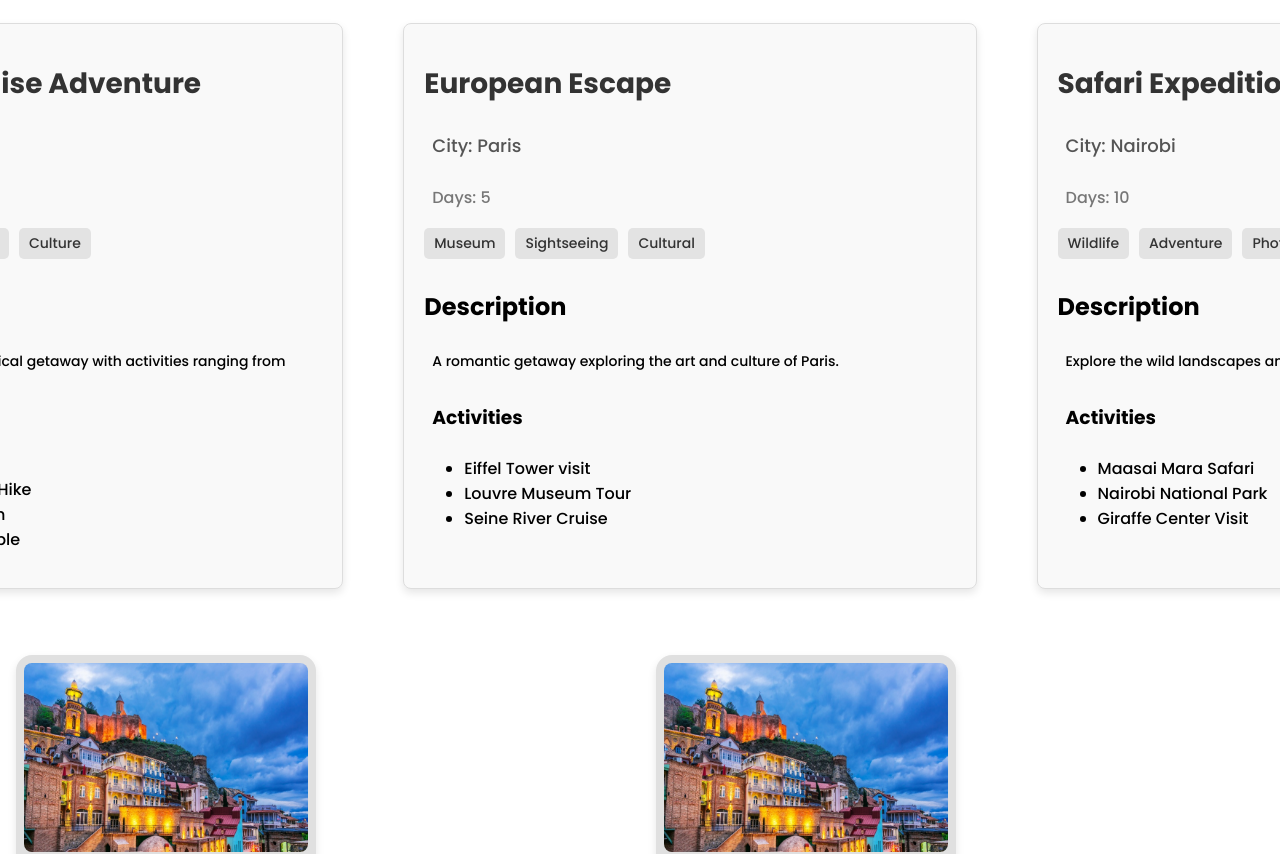
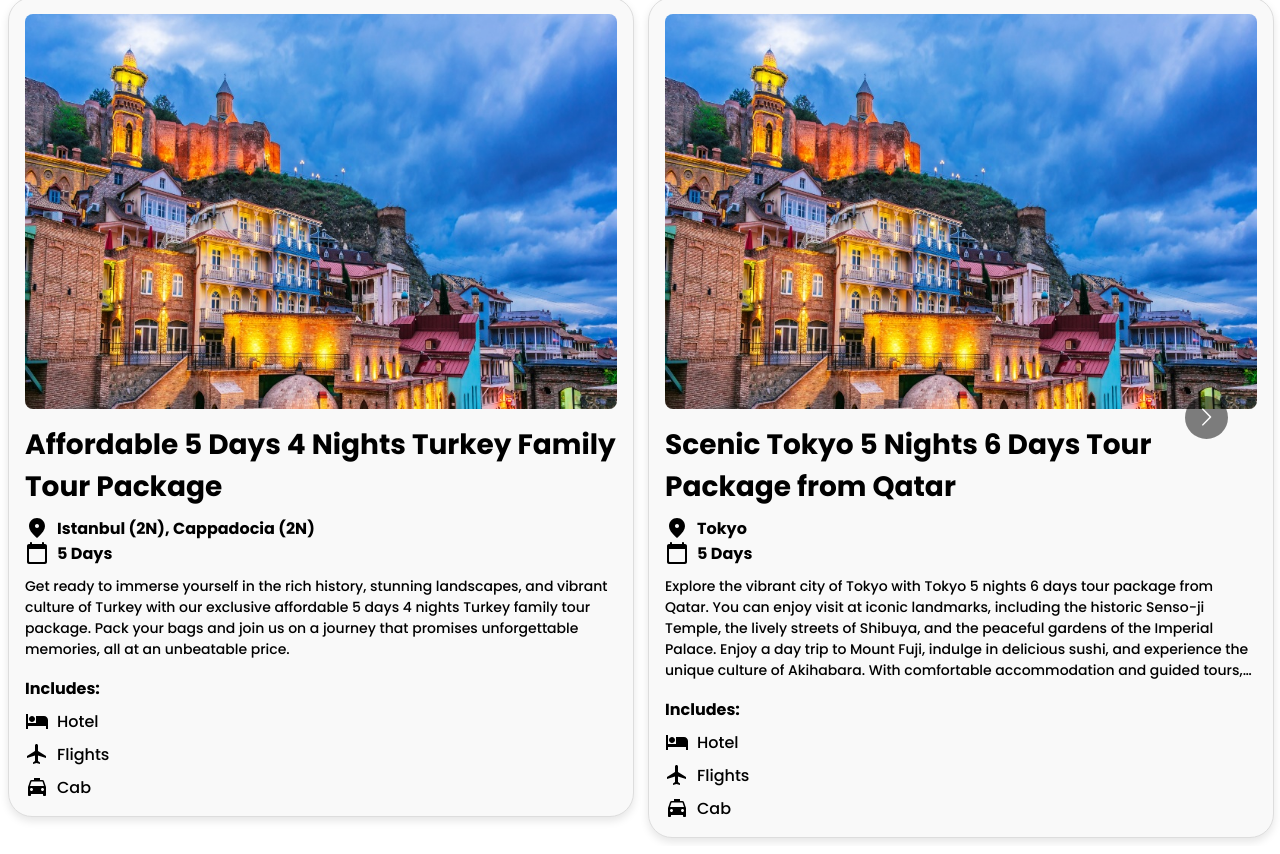
Before and after one commit to MervinRoy4/Holiday-Planet, a React (Vite) app: page / in a window 1280 px wide. Shown: the part 827-1681 px from the top of the page. Built offline with nearby package versions, Linux system fonts and the light colour scheme.

Commit message:
Carousel Final for V1

```diff
--- a/src/App.tsx
+++ b/src/App.tsx
@@ -2,95 +2,15 @@ import React from 'react';
 import './App.css';
 import Header from './components/Header';
 import HeroSection from './components/HeroSection';
-import Packages from './components/Packages';
 import TourCarousel from './components/TourCarousel';
 import BookingSteps from './components/BookingSteps';
 import Footer from './components/Footer';
-
-
-const packagesList = [
-  {
-    title: "Tropical Paradise Adventure",
-    city: "Bali",
-    days: 7,
-    activityTags: ["Hiking", "Surfing", "Beach", "Culture"],
-    description: "Experience the ultimate tropical getaway with activities ranging from surfing to hiking.",
-    activities: ["Mount Batur Sunrise Hike", "Surfing at Kuta Beach", "Visit to Uluwatu Temple"],
-  },
-  {
-    title: "European Escape",
-    city: "Paris",
-    days: 5,
-    activityTags: ["Museum", "Sightseeing", "Cultural"],
-    description: "A romantic getaway exploring the art and culture of Paris.",
-    activities: ["Eiffel Tower visit", "Louvre Museum Tour", "Seine River Cruise"],
-  },
-  {
-    title: "Safari Expedition",
-    city: "Nairobi",
-    days: 10,
-    activityTags: ["Wildlife", "Adventure", "Photography"],
-    description: "Explore the wild landscapes and stunning wildlife of Kenya.",
-    activities: ["Maasai Mara Safari", "Nairobi National Park", "Giraffe Center Visit"],
-  },
-  {
-    title: "Mountain Trek",
-    city: "Nepal",
-    days: 14,
-    activityTags: ["Hiking", "Camping", "Adventure"],
-    description: "A challenging trek through the stunning Himalayan mountains.",
-    activities: ["Everest Base Camp Trek", "Annapurna Circuit", "Poon Hill Hike"],
-  },
-  {
-    title: "Island Escape",
-    city: "Maldives",
-    days: 6,
-    activityTags: ["Beach", "Relaxation", "Snorkeling"],
-    description: "A peaceful retreat on the beautiful islands of the Maldives.",
-    activities: ["Snorkeling in Coral Reefs", "Sunset Cruise", "Spa Day"],
-  }
-];
-
-const tourPackagesData = [
-  {
-      title: "Affordable 5 Days 4 Nights Turkey Family Tour Package",
-      city: "Istanbul (2N), Cappadocia (2N)",
-      days: 5,
-      services: ["Hotel", "Flights", "Guide"],
-      description: "Get ready to immerse yourself in the rich history, stunning landscapes, and vibrant culture of Turkey with our exclusive affordable 5 days 4 nights Turkey family tour package. Pack your bags and join us on a journey that promises unforgettable memories, all at an unbeatable price.",
-      image: "src/assets/packageImages/georgia.jpg"
-  },
-  {
-      title: "Beach Relaxation",
-      city: "Maldives",
-      days: 5,
-      services: ["Hotel", "Meals", "Snorkeling"],
-      description: "Relax on the beautiful beaches of Maldives.",
-      image: "path_to_image2.jpg"
-  },
-  {
-      title: "Cultural Exploration",
-      city: "Rome",
-      days: 6,
-      services: ["Hotel", "Tours", "Meals"],
-      description: "Explore the rich history and culture of Rome.",
-      image: "path_to_image3.jpg"
-  }
-];
-
 
 const App: React.FC = () => {
   return (
     <div className="App">
       <Header />
       <HeroSection />
-      <div className="carousel-container">
-      <div className="carousel">
-        {packagesList.map((pkg, index) => (
-          <Packages key={index} packageData={pkg} />
-        ))}
-      </div>
-      </div>
       <TourCarousel />
       <BookingSteps />
       <Footer />
--- a/src/components/Package.tsx
+++ b/src/components/Package.tsx
@@ -1,20 +1,57 @@
-import React from "react";
 import '../styles/Package.css';
 import LocationOnRoundedIcon from '@mui/icons-material/LocationOnRounded';
 import CalendarTodayRoundedIcon from '@mui/icons-material/CalendarTodayRounded';
+import HotelIcon from '@mui/icons-material/Hotel';
+import FlightIcon from '@mui/icons-material/Flight';
+import CabIcon from '@mui/icons-material/LocalTaxi';
 
-export default function Product() {
+interface ProductProps {
+    image: string;
+    title: string;
+    city: string;
+    days: number;
+    description: string;
+ }
+
+export default function Product(props: ProductProps) {
     return (
         <div className="package-card">
             <img
                 className="package-image"
-                src="src/assets/packageImages/georgia.jpg"
-                alt="product">
-            </img>
-            <h2>Tour Title</h2>
-            <h3><LocationOnRoundedIcon />City</h3>
-            <h4><CalendarTodayRoundedIcon /> Days</h4>
-            <p>Lorem, ipsum dolor sit amet consectetur adipisicing elit. Sequi, odio ipsam est debitis, dolorem nam praesentium aperiam recusandae blanditiis cum consequuntur consequatur, assumenda dolorum ducimus sunt fugit qui adipisci modi!</p>
+                src={props.image}
+                alt="product"
+            />
+            <h2>{props.title}</h2>
+
+            <div className="city">
+                <LocationOnRoundedIcon />
+                <h4>{props.city}</h4>
+            </div>
+
+            <div className="days">
+                <CalendarTodayRoundedIcon />
+                <h4>{props.days} Days</h4>
+            </div>
+
+            <p>
+            {props.description}
+            </p>
+
+            <div className="includes">
+                <h4>Includes:</h4>
+                <div className="include-item">
+                    <HotelIcon />
+                    <span>Hotel</span>
+                </div>
+                <div className="include-item">
+                    <FlightIcon />
+                    <span>Flights</span>
+                </div>
+                <div className="include-item">
+                    <CabIcon />
+                    <span>Cab</span>
+                </div>
+            </div>
         </div>
-    )
+    );
 }
--- a/src/components/Packages.tsx
+++ /dev/null
@@ -1,49 +0,0 @@
-import React from "react";
-import "../styles/Packages.css";
-
-// Define types for the package data
-interface PackageData {
-  title: string;
-  city: string;
-  days: number;
-  activityTags: string[];
-  description: string;
-  activities: string[];
-}
-
-// Main component to display package details
-const Packages: React.FC<{ packageData: PackageData }> = ({ packageData }) => {
-  const { title, city, days, activityTags, description, activities } = packageData;
-
-  return (
-    <div className="package-container">
-      <h1 className="title">{title}</h1>
-      <p className="city">City: {city}</p>
-      <p className="days">Days: {days}</p>
-
-      <div className="tag-container">
-        {activityTags.map((tag, index) => (
-          <span key={index} className="tag">
-            {tag}
-          </span>
-        ))}
-      </div>
-
-      <div className="description-container">
-        <h2>Description</h2>
-        <p>{description}</p>
-      </div>
-
-      <div className="activities-container">
-        <h3>Activities</h3>
-        <ul>
-          {activities.map((activity, index) => (
-            <li key={index}>{activity}</li>
-          ))}
-        </ul>
-      </div>
-    </div>
-  );
-};
-
-export default Packages;
--- a/src/components/TourCarousel.tsx
+++ b/src/components/TourCarousel.tsx
@@ -1,4 +1,3 @@
-import React from 'react';
 import "../styles/TourCarousel.css";
 import Package from './Package.tsx';
 import Carousel from 'react-multi-carousel';
@@ -24,15 +23,47 @@ const TourCarousel = () => {
           }
         };
 
+    const tourPackagesData = [
+      {
+          title: "Affordable 5 Days 4 Nights Turkey Family Tour Package",
+          city: "Istanbul (2N), Cappadocia (2N)",
+          days: 5,
+          services: ["Hotel", "Flights", "Guide"],
+          description: "Get ready to immerse yourself in the rich history, stunning landscapes, and vibrant culture of Turkey with our exclusive affordable 5 days 4 nights Turkey family tour package. Pack your bags and join us on a journey that promises unforgettable memories, all at an unbeatable price.",
+          image: "src/assets/packageImages/georgia.jpg"
+      },
+      {
+          title: "Scenic Tokyo 5 Nights 6 Days Tour Package from Qatar",
+          city: "Tokyo",
+          days: 5,
+          services: ["Hotel", "Meals", "Snorkeling"],
+          description: "Explore the vibrant city of Tokyo with Tokyo 5 nights 6 days tour package from Qatar. You can enjoy visit at iconic landmarks, including the historic Senso-ji Temple, the lively streets of Shibuya, and the peaceful gardens of the Imperial Palace. Enjoy a day trip to Mount Fuji, indulge in delicious sushi, and experience the unique culture of Akihabara. With comfortable accommodation and guided tours, this package ensures an unforgettable blend of culture and history. This astonishing destination has something for everyone, be it a big-time foodie or a nature enthusiast. Plan your Tokyo trip today! ",
+          image: "src/assets/packageImages/georgia.jpg"
+      },
+      {
+          title: "5 Nights 6 Days Mtskheta Tour package",
+          city: "Mtskheta",
+          days: 6,
+          services: ["Hotel", "Tours", "Meals"],
+          description: "Uncover the hidden gems of Georgia and delve into the historical wonders that await you. Explore some top attractions such as  Nekresi Monastery complex, Marani, Alaverdi Cathedral and Ski resort Gudauri as well as enjoy activities like hiking and nature walk.",
+          image: "src/assets/packageImages/georgia.jpg"
+      }
+    ];
+
+
+    const packagex = tourPackagesData.map(item => (
+      <Package
+        title={item.title}
+        image={item.image}
+        city={item.city}
+        days={item.days}
+        description={item.description}
+      />
+    ))
+
     return (
         <div className="tour-packages">
-            <Carousel responsive={responsive}>
-            <Package />
-            <Package />
-            <Package />
-            <Package />
-            <Package />
-            </Carousel>;
+            <Carousel responsive={responsive}>{packagex}</Carousel>
         </div>
     );
 };
--- a/src/styles/Package.css
+++ b/src/styles/Package.css
@@ -1,21 +1,60 @@
 .package-card {
-    width: 300px;
-    margin: 1rem;
-    border-radius: 1rem;
-    background-color: rgb(224, 224, 224);
+    border: 1px solid #ddd;
+    padding: 1rem;
+    border-radius: 1.5rem;
+    margin: 0.5rem;
+    width: calc(100% - 3rem);
+    background-color: #f9f9f9;
     box-shadow: 0 4px 8px rgba(0, 0, 0, 0.1);
 }
 
 .package-image {
-    padding: 0.5rem;
-    border-radius: 16px;
-    width: calc(100% - 16px);
+    border-radius: 8px;
+    width: 100%;
 }
 
 .package-card h2, h3, h4, p{
-    margin: 0px;
-    padding: 0.5rem;
     align-items: center;
     vertical-align: middle;
+    margin: 0px;
+}
 
+.package-card h2{
+    font-size: 28px;
+    margin: 0.5rem 0px;
 }
+
+.package-card h4{
+    font-size: 1rem;
+}
+
+.package-card p{
+    display: -webkit-box;
+     -webkit-line-clamp: 5;
+     -webkit-box-orient: vertical;
+    overflow:    hidden;
+    text-overflow: ellipsis;
+}
+
+.city, .days {
+    display: flex;
+    align-items: center;
+}
+
+.city h4, .days h4 {
+    margin-left: 8px;
+}
+
+.includes {
+    margin-top: 16px;
+}
+
+.include-item {
+    display: flex;
+    align-items: center;
+    margin-top: 8px;
+}
+
+.include-item span {
+    margin-left: 8px;
+}
--- a/src/styles/Packages.css
+++ /dev/null
@@ -1,48 +0,0 @@
-.package-container {
-    border: 1px solid #ddd;
-    padding: 20px;
-    border-radius: 8px;
-    margin: 20px;
-    width: 80%;
-    background-color: #f9f9f9;
-    box-shadow: 0 4px 8px rgba(0, 0, 0, 0.1);
-  }
-
-  .title {
-    font-size: 28px;
-    font-weight: bold;
-    color: #333;
-  }
-
-  .city {
-    font-size: 18px;
-    color: #555;
-  }
-
-  .days {
-    font-size: 16px;
-    color: #777;
-  }
-
-  .tag-container {
-    margin-top: 10px;
-  }
-
-  .tag {
-    display: inline-block;
-    background-color: #e3e3e3;
-    color: #333;
-    padding: 5px 10px;
-    border-radius: 5px;
-    margin-right: 10px;
-    margin-bottom: 10px;
-    font-size: 14px;
-  }
-
-  .description-container {
-    margin-top: 20px;
-  }
-
-  .activities-container {
-    margin-top: 15px;
-  }
--- a/src/styles/TourCarousel.css
+++ b/src/styles/TourCarousel.css
@@ -1,5 +1,4 @@
-.tour-packages Carousel{
-    margin: 20px;
-    background-color: aqua;
-    color: blue;
+.tour-packages{
+    width:  1280px;
+    margin: 1rem auto;
 }
```
Also changed, not shown: src/components/Footer.tsx (+4 -3 lines), 1 other file (tests, documents, lock files or other folders).
